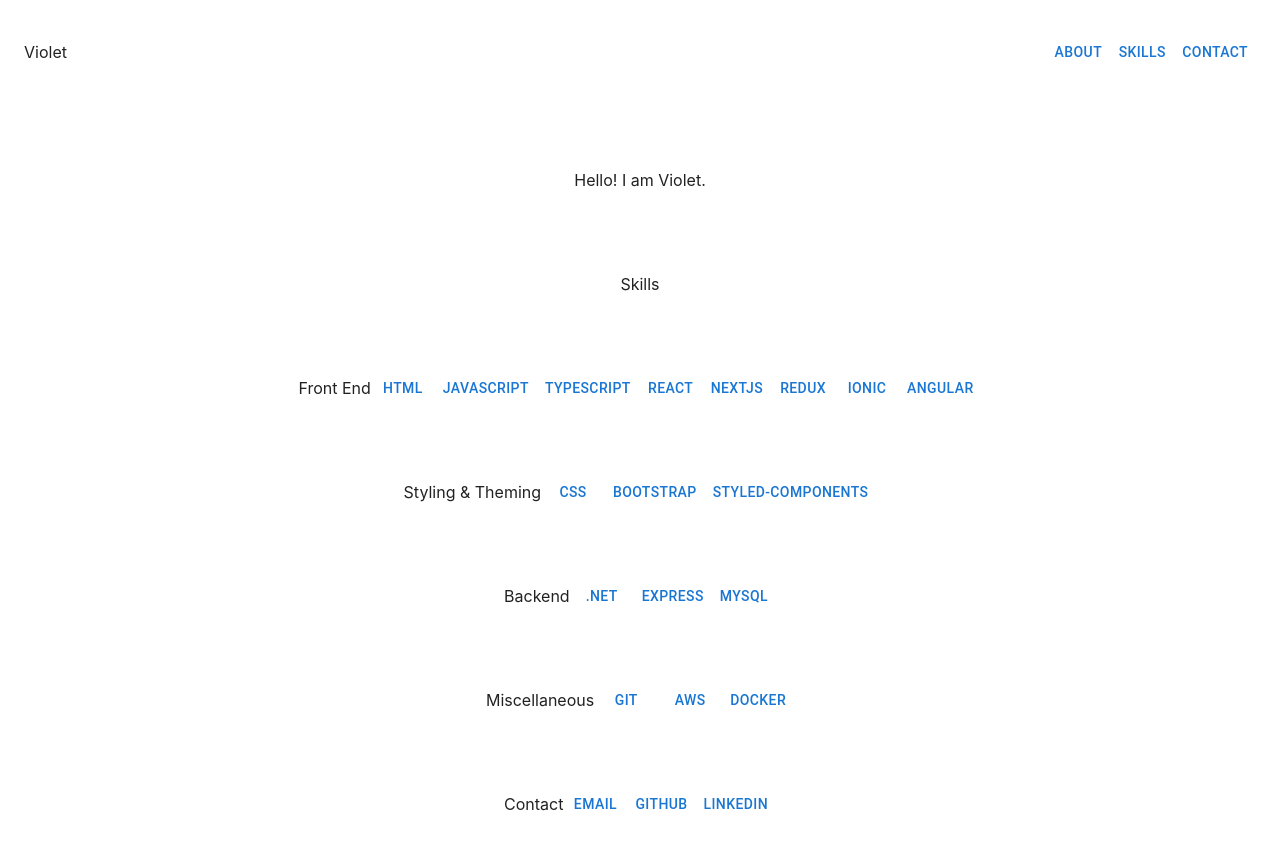
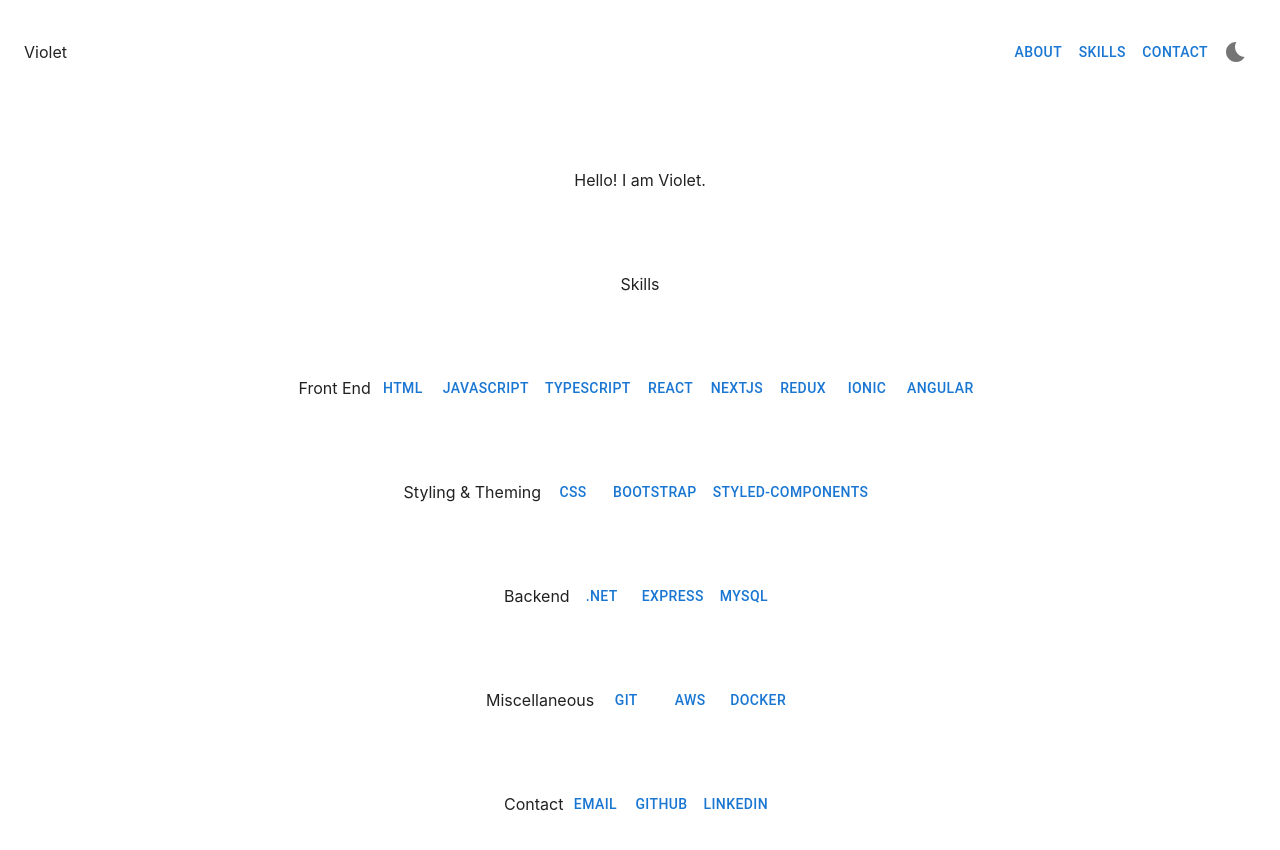
Before and after one commit to vlaudinsky/vlaudinsky.github.io, a React (Create React App) app in the folder portfolio/: page / in a window 1280 px wide. Shown: the top 850 px of the page. Built offline with nearby package versions, Linux system fonts and the light colour scheme.

Commit message:
Update Header.jsx with styles and links

```diff
--- a/portfolio/src/components/Header/Header.jsx
+++ b/portfolio/src/components/Header/Header.jsx
@@ -1,18 +1,10 @@
 import * as React from 'react';
 import Box from '@mui/material/Box';
-import RadioGroup from '@mui/material/RadioGroup';
-import Radio from '@mui/material/Radio';
-import FormControl from '@mui/material/FormControl';
-import FormControlLabel from '@mui/material/FormControlLabel';
-import FormLabel from '@mui/material/FormLabel';
-import { useColorScheme } from '@mui/material/styles';
-import { Button } from '@mui/material';
+import { Button, IconButton } from '@mui/material';
+import BedtimeIcon from '@mui/icons-material/Bedtime';
+import LightModeIcon from '@mui/icons-material/LightMode';
 
-function Header() {
-    const { mode, setMode } = useColorScheme();
-    if (!mode) {
-        return null;
-    }
+function Header(props) {
     return (
         <Box
             sx={{
@@ -23,6 +15,9 @@ function Header() {
                 color: 'text.primary',
                 p: 3,
                 minHeight: '56px',
+                position:'sticky',
+                zIndex:100,
+                top:0,
             }}
         >
             <Box>
@@ -35,9 +30,19 @@ function Header() {
                 marginRight:'0',
 
             }}>
-                <Button href='#About'>About</Button>
-                <Button href="#Skills">Skills</Button>
-                <Button href="#Contact">Contact</Button>
+                <Button href='#about'>About</Button>
+                <Button href="#skills">Skills</Button>
+                <Button href="#contact">Contact</Button>
+                {
+                    (props.isLightMode)?
+                <IconButton aria-label="Light Mode" onClick={()=>props.setIsLightMode(false)}>
+                    <LightModeIcon/>
+                </IconButton>
+                :
+                <IconButton aria-label="Dark Mode" onClick={()=>props.setIsLightMode(true)}>
+                    <BedtimeIcon />
+                </IconButton>
+                }
             </Box>
         </Box>
     );
```
